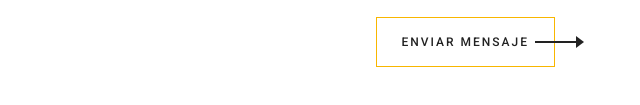
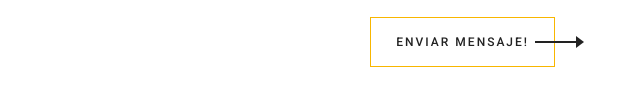
Before and after one commit to hleivacr/Landing, a plain HTML site: page index.html in a window 1280 px wide. Shown: the part 843-948 px from the top of the page, 640-1280 px from the left. Drawn offline with nearby package versions, Linux system fonts and the light colour scheme; some packages are replaced by stand-ins of ours; a script that the page names is missing.

Commit message:
se borro una linea

```diff
--- a/index.html
+++ b/index.html
@@ -197,7 +197,7 @@
 								</div>
 								<div class="col-md-12 text-right">
 									<button type="submit" value="submit" class="main_btn">
-										Enviar Mensaje
+										Enviar Mensaje!
 										<img src="img/next.png" alt="">
 									</button>
 								</div>
```
